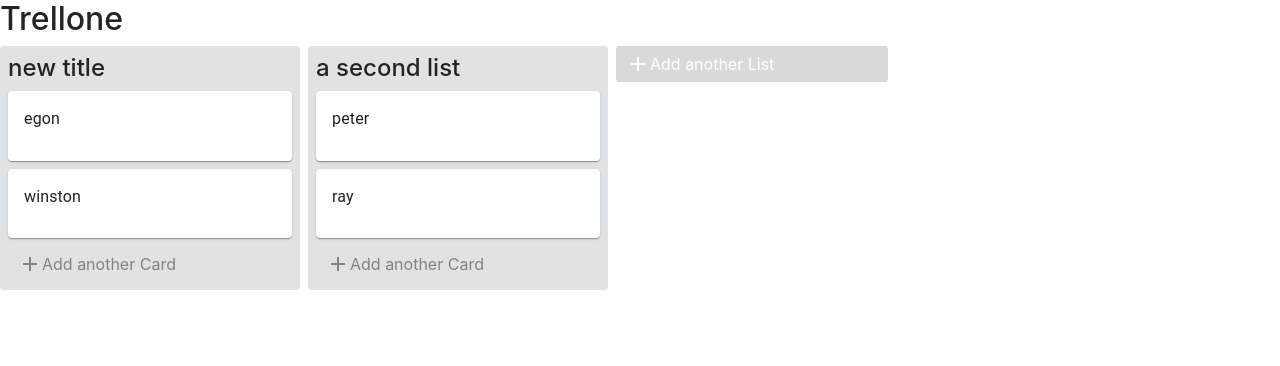
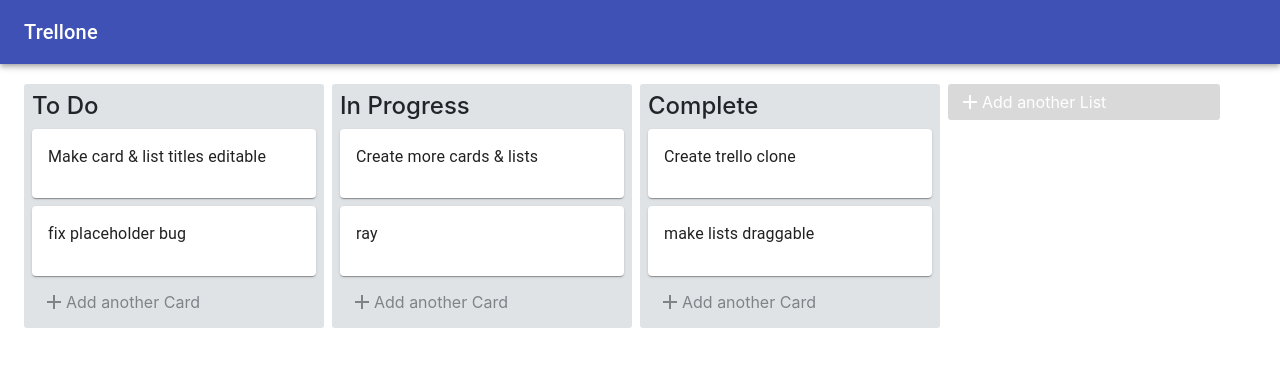
Before and after one commit to safwbdev/trellone, a React (Create React App) app: page / in a window 1280 px wide. Shown: the top 366 px of the page. Built offline with nearby package versions, Linux system fonts and the light colour scheme.

Commit message:
- Add Navbar - Edits

```diff
--- a/src/components/ActionButton.js
+++ b/src/components/ActionButton.js
@@ -108,12 +108,17 @@ class ActionButton extends React.Component {
                 </Card>
                 <div style={styles.formButtonGroup}>
                     <Button
-                    onMouseDown={list ? this.handleAddList : this.handleAddCard}
+                        onMouseDown={list ? this.handleAddList : this.handleAddCard}
                         variant="contained"
-                        style={{color:"white", backgroundColor:"#5aac44"}}>
+                        style={{
+                            color:"white",
+                            backgroundColor:"#5aac44"}}>
                             {buttonTitle} {" "}
                     </Button>
-                    <ClearIcon style={{ marginLeft:8, cursor: "pointer"}} />
+                    <ClearIcon style={{
+                        marginLeft:8,
+                        cursor: "pointer"}}
+                        onMouseDown={this.closeForm} />
                 </div>
             </div>
     }
--- a/src/components/App.js
+++ b/src/components/App.js
@@ -6,6 +6,7 @@ import ActionButton from './ActionButton'
 import { DragDropContext, Droppable } from 'react-beautiful-dnd'
 import { sort } from '../actions'
 import styled from 'styled-components'
+import { AppBar, Typography, Toolbar, Container } from '@material-ui/core';
 
 const ListContainer = styled.div`
   display: flex;
@@ -36,9 +37,19 @@ class App extends Component{
 
     return (
       <DragDropContext onDragEnd={this.onDragEnd}>
-        <div className="App">
-          <h2>Trellone</h2>
-          <Droppable droppableId="all-lists" direction="horizontal" type="list">
+          <AppBar position="static">
+            <Toolbar>
+              <Typography variant="h6">Trellone</Typography>
+            </Toolbar>
+          </AppBar>
+          <Container
+            style={{
+              maxWidth:"unset",
+              marginTop:20}}>
+            <Droppable
+              droppableId="all-lists"
+              direction="horizontal"
+              type="list">
               {provided => (
                 <ListContainer {...provided.droppableProps} ref={provided.innerRef}>
                 { lists.map((list, index) => (
@@ -54,7 +65,7 @@ class App extends Component{
                 </ListContainer>
               )}
             </Droppable>
-        </div>
+          </Container>
       </DragDropContext>
     );
   }
--- a/src/index.js
+++ b/src/index.js
@@ -1,7 +1,5 @@
 import React from 'react';
 import ReactDOM from 'react-dom';
-// import './index.css';
-// import 'bootstrap/dist/css/bootstrap.min.css';
 import App from './components/App';
 import * as serviceWorker from './serviceWorker';
 import { Provider } from 'react-redux';
--- a/src/reducers/listReducer.js
+++ b/src/reducers/listReducer.js
@@ -5,30 +5,44 @@ let cardID = 4;
 
 const initialState = [
     {
-        title: "new title",
+        title: "To Do",
         id: `list-${0}`,
         cards: [
             {
                 id:`card-${0}`,
-                text: "egon"
+                text: "Make card & list titles editable"
             },
             {
                 id:`card-${1}`,
-                text: "winston"
+                text: "fix placeholder bug"
             }
         ]
     },
     {
-        title: "a second list ",
+        title: "In Progress ",
         id: `list-${1}`,
         cards: [
             {
                 id:`card-${2}`,
-                text: "peter"
+                text: "Create more cards & lists"
             },
             {
                 id:`card-${3}`,
                 text: "ray"
+            }
+        ]
+    },
+    {
+        title: "Complete",
+        id: `list-${2}`,
+        cards: [
+            {
+                id:`card-${4}`,
+                text: "Create trello clone"
+            },
+            {
+                id:`card-${5}`,
+                text: "make lists draggable"
             }
         ]
     }
--- a/src/store/index.js
+++ b/src/store/index.js
@@ -1,7 +1,5 @@
 import { createStore } from "redux"
 import rootReducer from "../reducers"
-
-// const reducer = () => {};
 
 const store = createStore(rootReducer);
 
```
Lines whose indentation alone changed are shown as unchanged.
